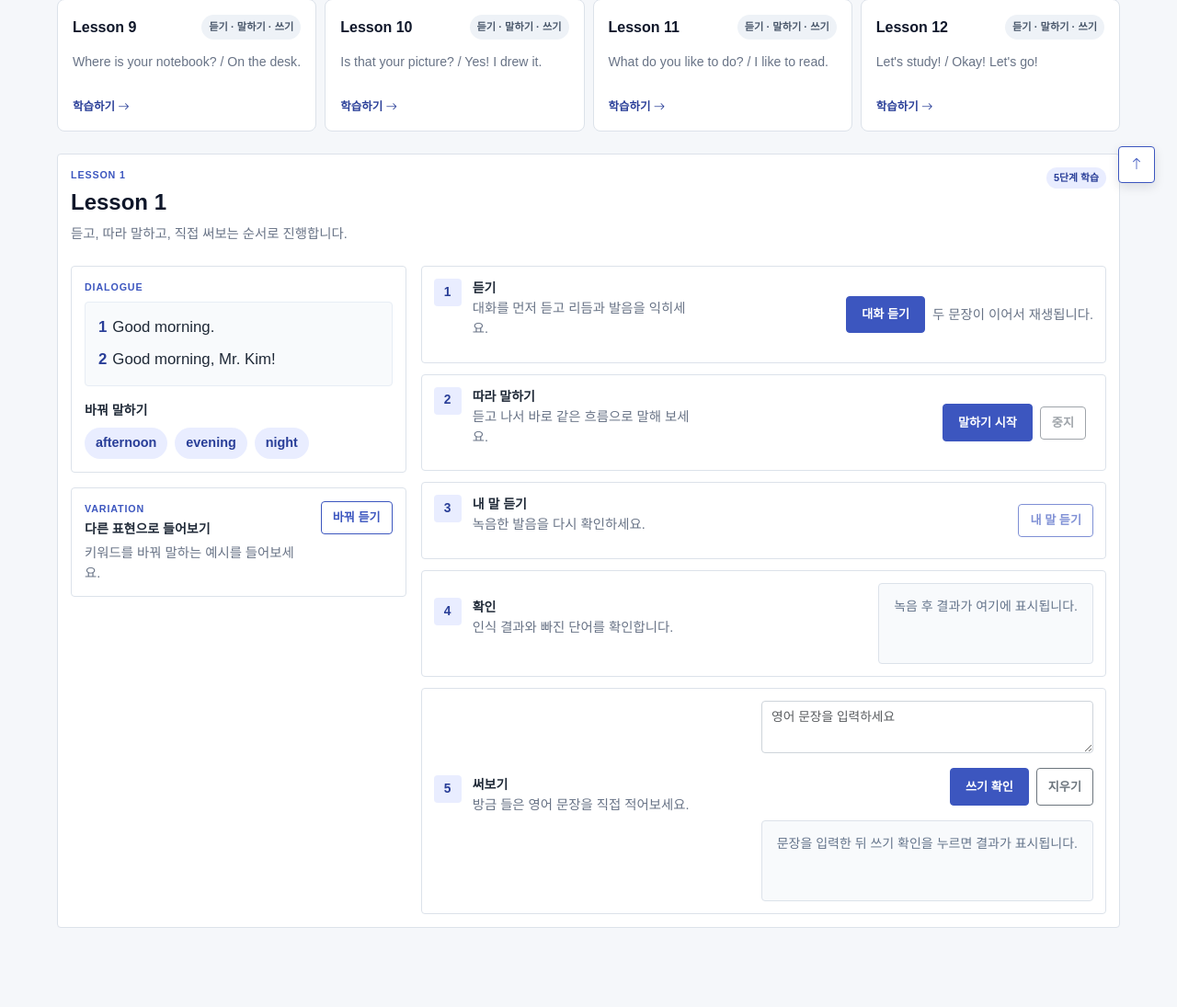
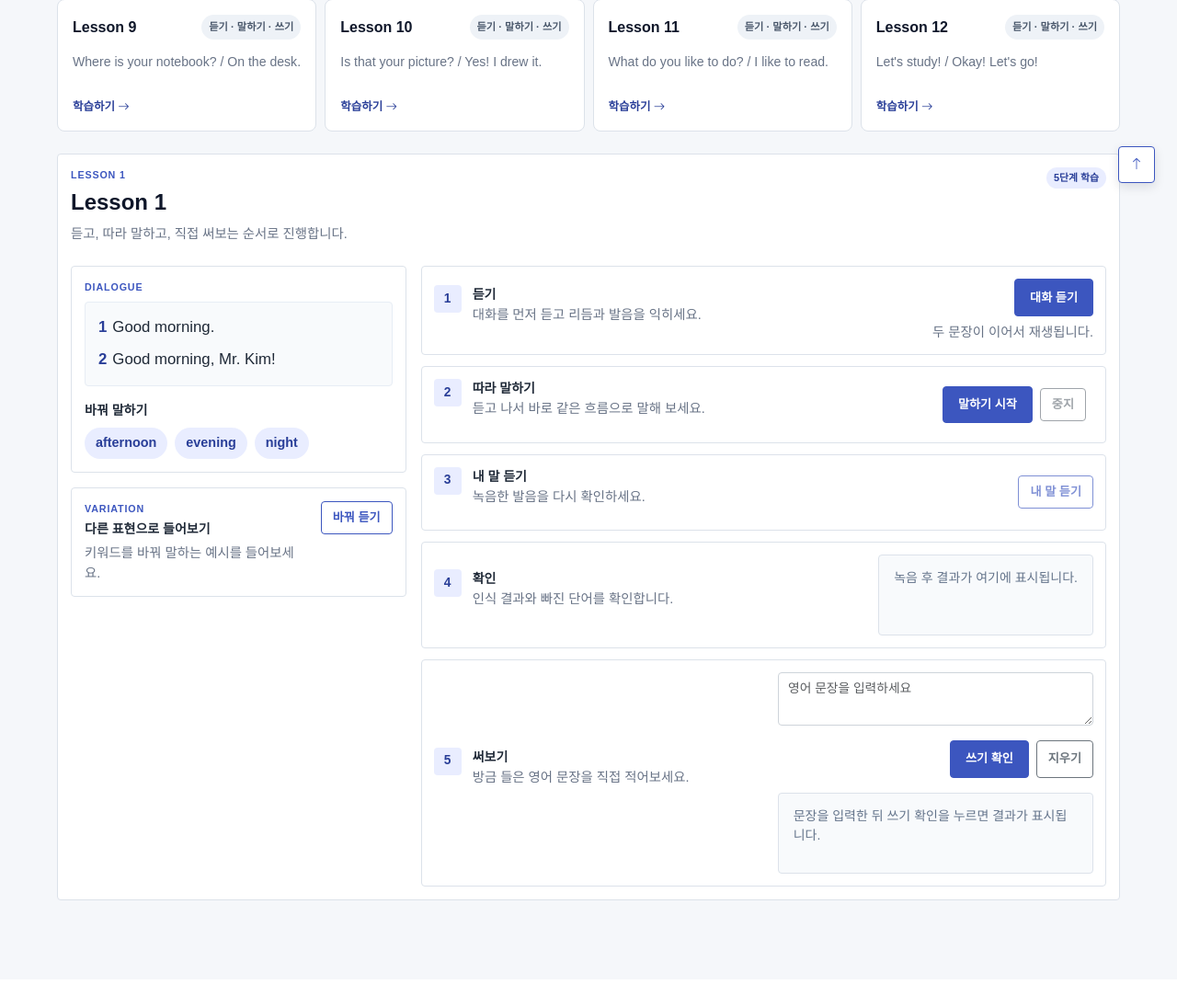
Before and after one commit to Jaeho777/vicabc, a Flask app: page /village/1 in a window 1280 px wide. Shown: the part 577-1672 px from the top of the page at 92% size. After the commit the page ends 1556 px from the top, so only its background shows below. Run offline with Flask 3, Linux system fonts and the light colour scheme; the visitor is signed in with stand-in values (Sample User, id 1); data comes from the database, SQL or seed files in the repository; data that the repository does not hold is empty.

Commit message:
Refine Village lesson step layout

```diff
--- a/app/templates/village/detail.html
+++ b/app/templates/village/detail.html
@@ -58,9 +58,12 @@
     }
     .practice-panel .learning-step {
         display: grid;
-        grid-template-columns: minmax(170px, 0.8fr) minmax(260px, 1.2fr);
+        grid-template-columns: minmax(360px, 1fr) auto;
         align-items: center;
         gap: 14px;
+    }
+    .practice-panel .learning-step-head .learning-meta {
+        white-space: nowrap;
     }
     .village-step-control {
         min-width: 0;
@@ -72,6 +75,12 @@
     }
     .village-step-control .btn {
         white-space: nowrap;
+    }
+    .village-step-listen-control {
+        display: flex;
+        flex-direction: column;
+        align-items: end;
+        gap: 6px;
     }
     .support-panel-header {
         display: grid;
@@ -157,6 +166,9 @@
     @media (max-width: 768px) {
         .practice-panel .learning-step {
             grid-template-columns: 1fr;
+        }
+        .practice-panel .learning-step-head .learning-meta {
+            white-space: normal;
         }
         .village-step-control {
             justify-self: stretch;
@@ -298,7 +310,7 @@
                                         <div class="learning-meta">대화를 먼저 듣고 리듬과 발음을 익히세요.</div>
                                     </div>
                                 </div>
-                                <div class="village-step-control d-flex flex-wrap align-items-center justify-content-end gap-2">
+                                <div class="village-step-control village-step-listen-control">
                                     <button type="button" class="btn btn-primary js-play-reference" data-default-label="대화 듣기">대화 듣기</button>
                                     <span class="learning-meta">두 문장이 이어서 재생됩니다.</span>
                                 </div>
```
